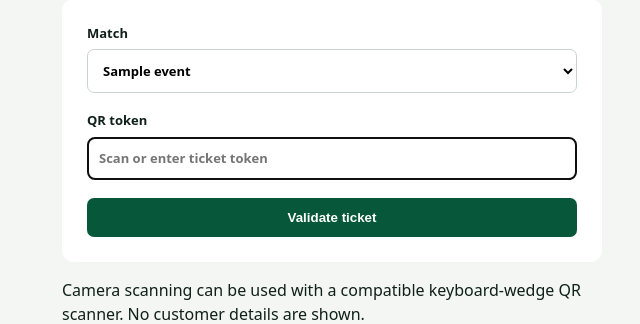
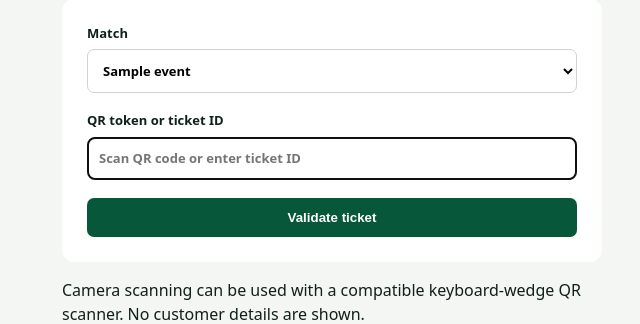
Before and after one commit to pmcveigh/gateline, a FastAPI app: template gateline/templates/gate.html in a window 1280 px wide. Shown: the part 271-595 px from the top of the page, without its empty margins (308-948 px from the left). Run offline with FastAPI, Linux system fonts and the light colour scheme; the template is opened without the code that fills it: most values are stand-ins (such as "Sample title", 1, 10 or a date in 2020).

Commit message:
Allow gate scans by ticket ID

```diff
--- a/gateline/services.py
+++ b/gateline/services.py
@@ -63,7 +63,9 @@ def checkout(db:Session, reservation_token:str, class_id:int, customer_data:dict
     db.commit(); db.refresh(order); return order
 
 def scan_ticket(db, token, event_id, operator, gate=None, override=False):
-    ticket=db.scalar(select(Ticket).where(Ticket.qr_token==token))
+    # Hardware scanners submit the opaque QR payload, while gate staff may need
+    # to type the supporter-facing ticket ID when a code cannot be read.
+    ticket=db.scalar(select(Ticket).where((Ticket.qr_token==token)|(func.upper(Ticket.public_id)==token.upper())))
     if not ticket or ticket.event_id!=event_id or ticket.status in ["cancelled","refunded","expired"]: return {"result":"INVALID TICKET","detail": ticket.status.upper() if ticket else "UNKNOWN TICKET"}
     prior=db.scalar(select(Scan).where(Scan.ticket_id==ticket.id,Scan.result=="valid"))
     if ticket.status=="scanned" or prior:return {"result":"ALREADY USED","detail":prior.scanned_at.isoformat() if prior else "Previously scanned"}
--- a/gateline/templates/gate.html
+++ b/gateline/templates/gate.html
@@ -1 +1 @@
-{% extends 'base.html' %}{% block content %}<section class="scanner"><p class="eyebrow">GATE SCANNER · {{user.gate or 'ALL GATES'}}</p><h1>Scan supporter ticket</h1><div id="result"></div><form id="scan"><label>Match<select name="event_id">{% for e in events %}<option value="{{e.id}}">{{e.title}}</option>{% endfor %}</select></label><label>QR token<input name="token" required autofocus autocomplete="off" placeholder="Scan or enter ticket token"></label><button>Validate ticket</button></form><p>Camera scanning can be used with a compatible keyboard-wedge QR scanner. No customer details are shown.</p></section><script>scan.onsubmit=async(e)=>{e.preventDefault();let r=await fetch('/gate/scan',{method:'POST',body:new FormData(scan)}),d=await r.json();result.className='scan-result '+(d.result==='VALID'?'valid':d.result==='WRONG ENTRANCE'?'warn':'invalid');result.innerHTML='<strong>'+d.result+'</strong><span>'+d.detail+'</span>';scan.token.value='';scan.token.focus()}</script>{% endblock %}
+{% extends 'base.html' %}{% block content %}<section class="scanner"><p class="eyebrow">GATE SCANNER · {{user.gate or 'ALL GATES'}}</p><h1>Scan supporter ticket</h1><div id="result"></div><form id="scan"><label>Match<select name="event_id">{% for e in events %}<option value="{{e.id}}">{{e.title}}</option>{% endfor %}</select></label><label>QR token or ticket ID<input name="token" required autofocus autocomplete="off" placeholder="Scan QR code or enter ticket ID"></label><button>Validate ticket</button></form><p>Camera scanning can be used with a compatible keyboard-wedge QR scanner. No customer details are shown.</p></section><script>scan.onsubmit=async(e)=>{e.preventDefault();let r=await fetch('/gate/scan',{method:'POST',body:new FormData(scan)}),d=await r.json();result.className='scan-result '+(d.result==='VALID'?'valid':d.result==='WRONG ENTRANCE'?'warn':'invalid');result.innerHTML='<strong>'+d.result+'</strong><span>'+d.detail+'</span>';scan.token.value='';scan.token.focus()}</script>{% endblock %}
```
Also changed, not shown: tests/test_business.py (+1 -1 lines).
